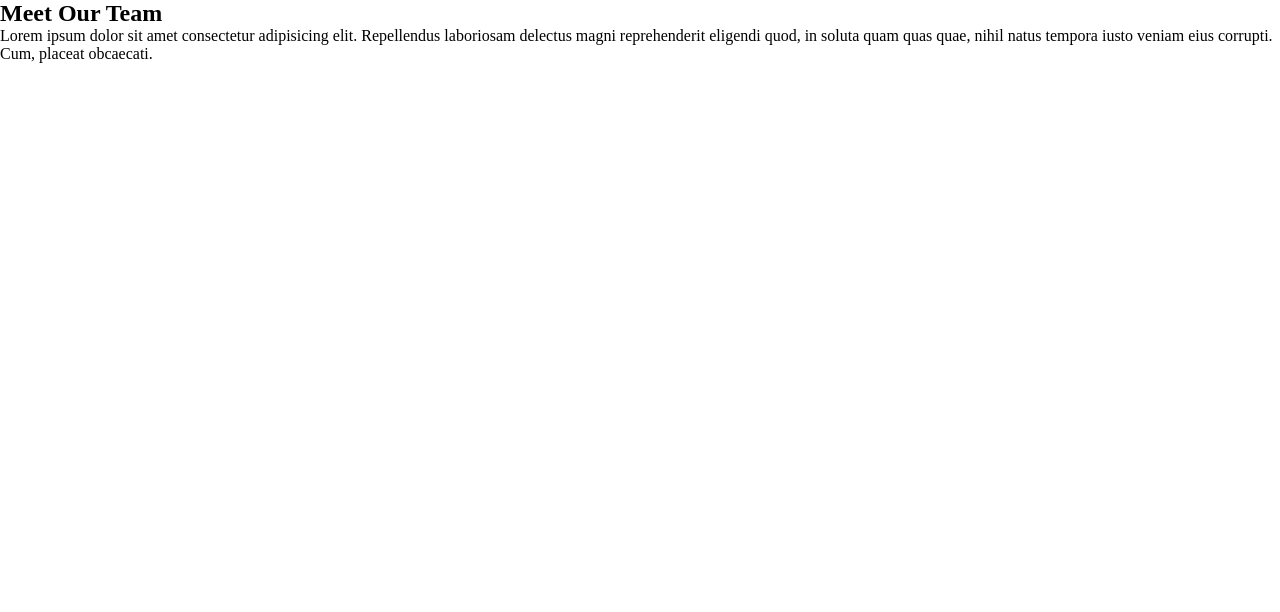
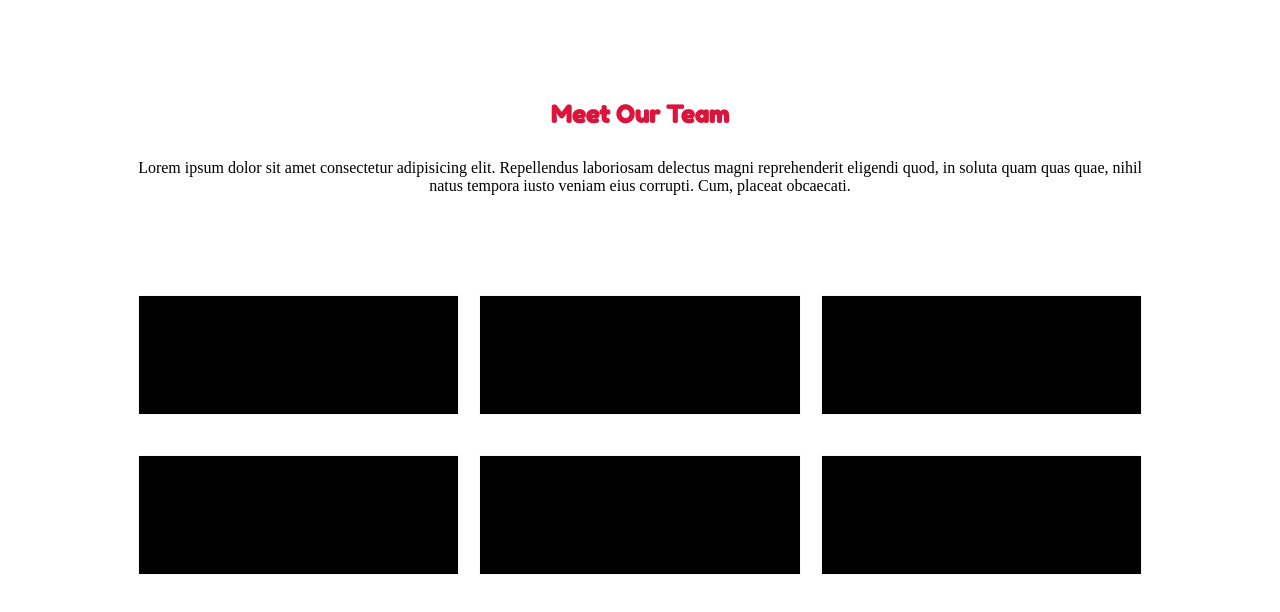
Before and after one commit to LupoArticoblu/html-css-float-cards, a plain HTML site: page index.html in a window 1280 px wide. Drawn offline with Linux system fonts and the light colour scheme.

Commit message:
[add] regole CSS

```diff
--- a/index.html
+++ b/index.html
@@ -5,7 +5,10 @@
   <meta http-equiv="X-UA-Compatible" content="IE=edge">
   <meta name="viewport" content="width=device-width, initial-scale=1.0">
   <link rel="stylesheet" href="style.css">
-  <title>Document</title>
+  <link rel="preconnect" href="https://fonts.googleapis.com">
+<link rel="preconnect" href="https://fonts.gstatic.com" crossorigin>
+<link href="https://fonts.googleapis.com/css2?family=Fredoka+One&display=swap" rel="stylesheet">
+  <title>Floating Cards</title>
 </head>
 
 <body>
@@ -24,12 +27,12 @@
   <section class="contain">
     <!-- inserire le 6 card con le relative immagini -->
 
-    <div class="Card"></div>
-    <div class="Card"></div>
-    <div class="Card"></div>
-    <div class="Card"></div>
-    <div class="Card"></div>
-    <div class="Card"></div>
+    <div class="card"></div>
+    <div class="card"></div>
+    <div class="card"></div>
+    <div class="card"></div>
+    <div class="card"></div>
+    <div class="card"></div>
 
   </section>
 
--- a/style.css
+++ b/style.css
@@ -3,4 +3,27 @@
   box-sizing: border-box;
 }
 
-.container
+.container{
+  text-align: center;
+  padding: 100px 0;
+}
+
+.container, .contain{
+  width: 80%;
+  margin: 0 auto;
+}
+
+.card{
+  margin: 0 10px 40px 10px;
+  width: calc(100% / 3 - 20px);
+  height: 120px;
+  background-color: black;
+  border: 1px solid whitesmoke;
+  float: left;
+}
+
+h1{
+  font-family: 'Fredoka One', cursive;
+  padding-bottom: 30px;
+  color: crimson;
+}
```
Also changed, not shown: screen.png (added).
